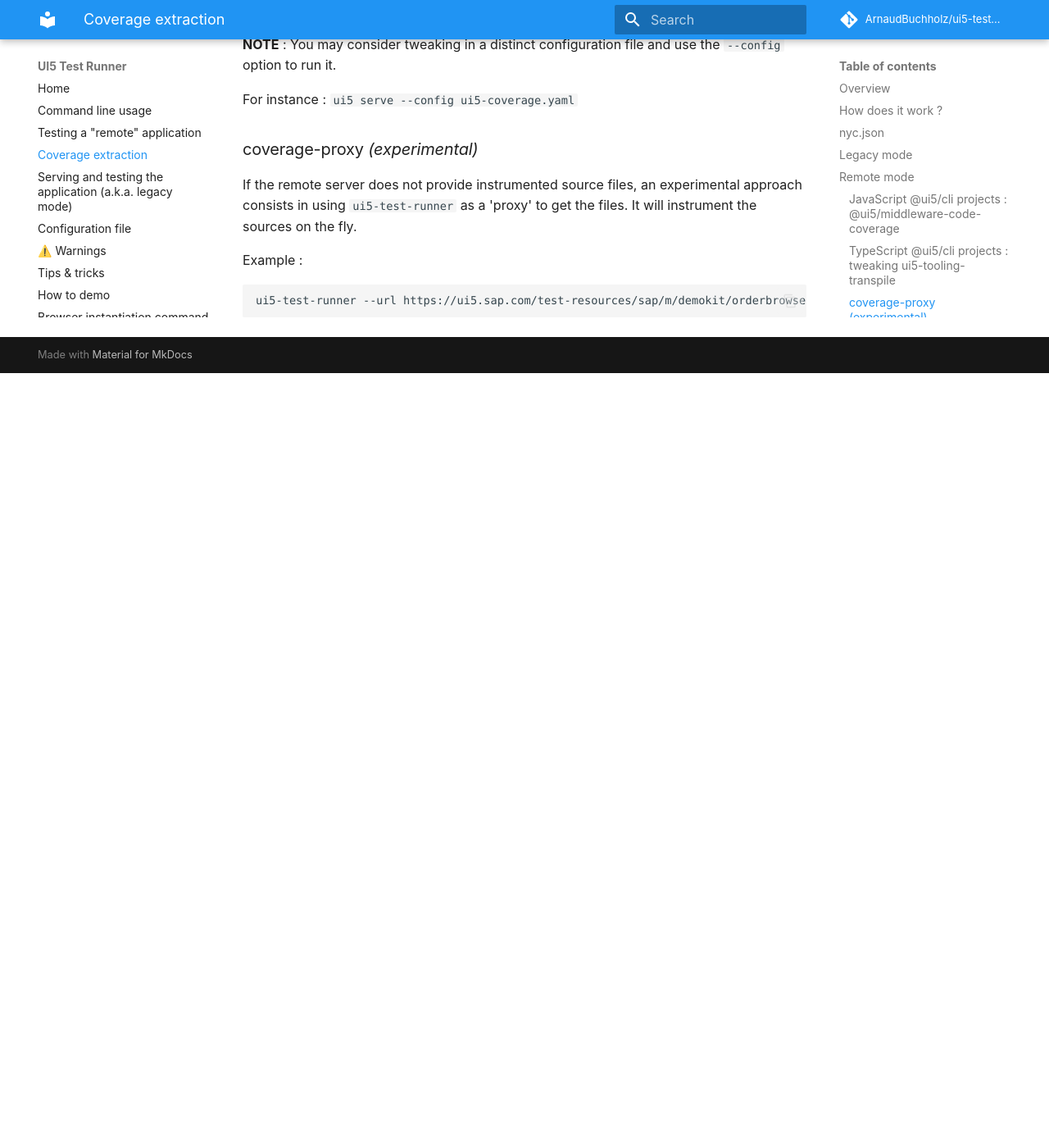
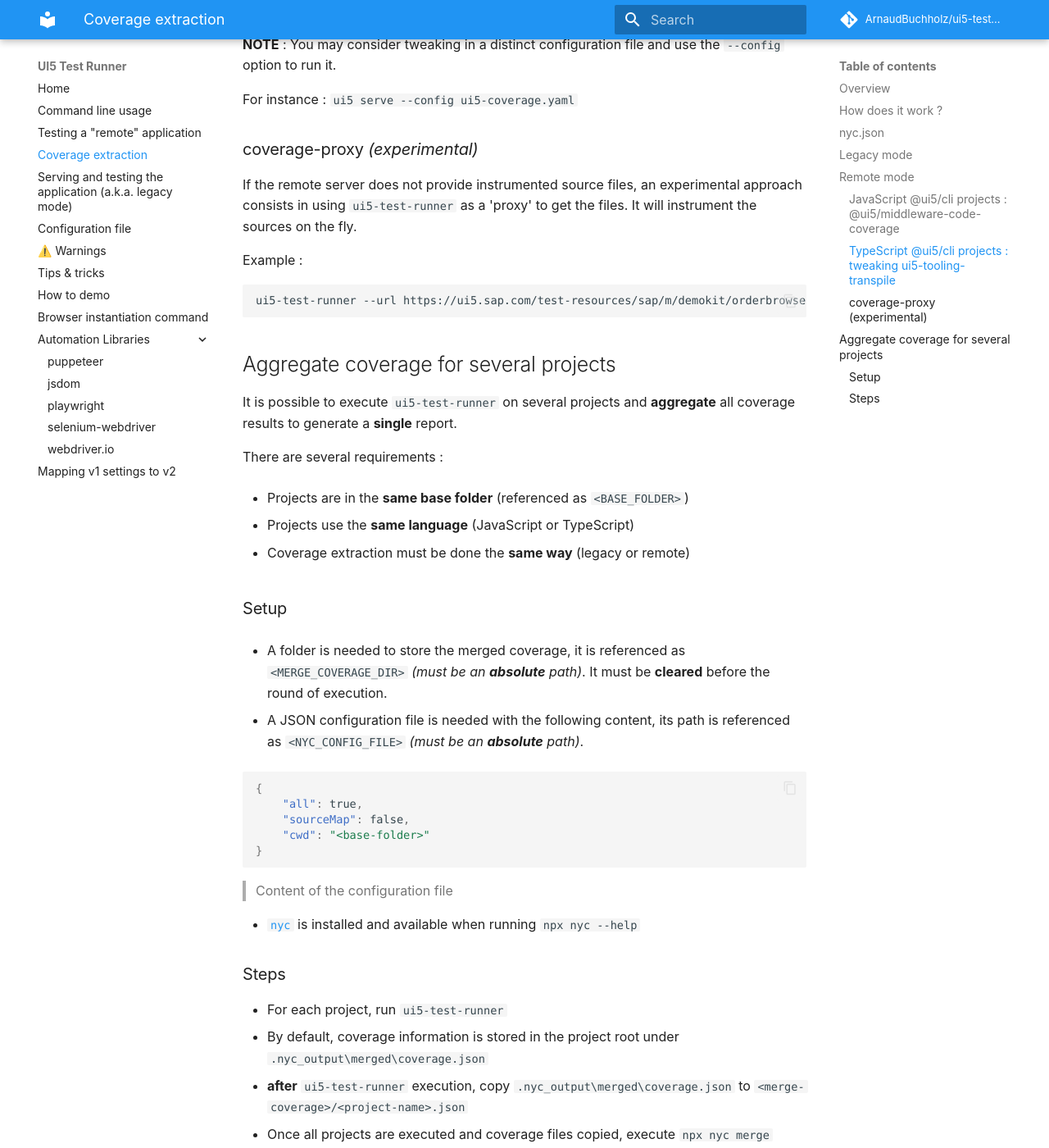
Before and after one commit to ArnaudBuchholz/ui5-test-runner, an MkDocs documentation site: the page built from docs/coverage.md, in a window 1280 px wide and 1400 px high, scrolled down 3346 px. Shown: the whole window at 82% size. Built offline with MkDocs 1.6.1 and Material for MkDocs 9.7.7, drawn with Linux system fonts in a browser that asks for light colours; comment, search, counter and statistics services are not loaded; before the commit the page ends 3801 px from its top, so only the background shows below that; some of the changed text lies outside the part shown.

Commit message:
documentation: coverage

````diff
--- a/docs/coverage.md
+++ b/docs/coverage.md
@@ -142,3 +142,54 @@
 ```bash
 ui5-test-runner --url https://ui5.sap.com/test-resources/sap/m/demokit/orderbrowser/webapp/test/testsuite.qunit.html --coverage --coverage-proxy --coverage-proxy-include webapp/* --coverage-proxy-exclude webapp/test --disable-ui5
 ```
+
+## Aggregate coverage for several projects
+
+It is possible to execute `ui5-test-runner` on several projects and **aggregate** all coverage results to generate a **single** report.
+
+There are several requirements :
+
+* Projects are in the **same base folder** (referenced as `<BASE_FOLDER>`)
+
+* Projects use the **same language** (JavaScript or TypeScript)
+
+* Coverage extraction must be done the **same way** (legacy or remote)
+
+### Setup
+
+* A folder is needed to store the merged coverage, it is referenced as `<MERGE_COVERAGE_DIR>` *(must be an **absolute** path)*. It must be **cleared** before the round of execution.
+
+* A JSON configuration file is needed with the following content, its path is  referenced as `<NYC_CONFIG_FILE>` *(must be an **absolute** path)*.
+
+```json
+{
+    "all": true,
+    "sourceMap": false,
+    "cwd": "<base-folder>"
+}
+```
+
+> Content of the configuration file
+
+* [`nyc`](https://www.npmjs.com/package/nyc) is installed and available when running `npx nyc --help`
+
+### Steps
+
+* For each project, run `ui5-test-runner`
+  * By default, coverage information is stored in the project root under `.nyc_output\merged\coverage.json`
+  * **after** `ui5-test-runner` execution, copy `.nyc_output\merged\coverage.json` to `<merge-coverage>/<project-name>.json`
+
+* Once all projects are executed and coverage files copied, execute `npx nyc merge <merge-coverage> <merge-coverage>\overall\coverage.json`
+
+
+npx rimraf tmp/merge-coverage
+mkdir tmp\merge-coverage
+node test/e2e JS_REMOTE_COVERAGE
+copy e2e\JS_REMOTE_COVERAGE\.nyc_output\merged\coverage.json tmp\merge-coverage\JS_REMOTE_COVERAGE.json
+node test/e2e TS_REMOTE_COVERAGE
+copy e2e\TS_REMOTE_COVERAGE\.nyc_output\merged\coverage.json tmp\merge-coverage\TS_REMOTE_COVERAGE.json
+
+mkdir tmp\merge-coverage\overall
+npx nyc merge tmp\merge-coverage tmp\merge-coverage\overall\coverage.json
+mkdir tmp\merge-coverage\report
+npx nyc report --reporter=lcov --reporter=cobertura --reporter=text --temp-dir "E:\Nano et Nono\Arnaud\dev\GitHub\ui5-test-runner\tmp\merge-coverage\overall" --report-dir "E:\Nano et Nono\Arnaud\dev\GitHub\ui5-test-runner\tmp\merge-coverage\report" --nycrc-path "E:\Nano et Nono\Arnaud\dev\GitHub\ui5-test-runner\tmp\merge-coverage\settings\nyc.json"
````
